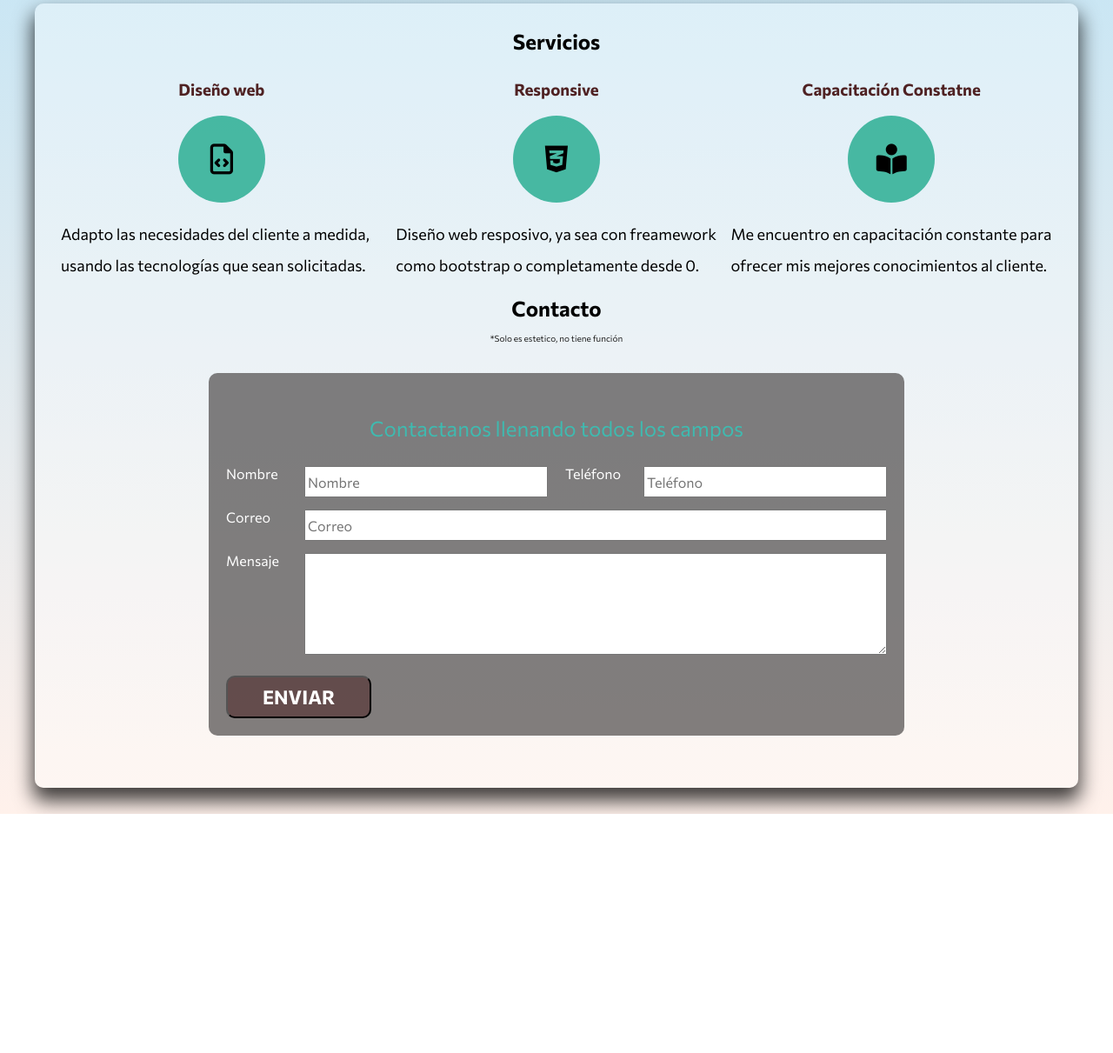
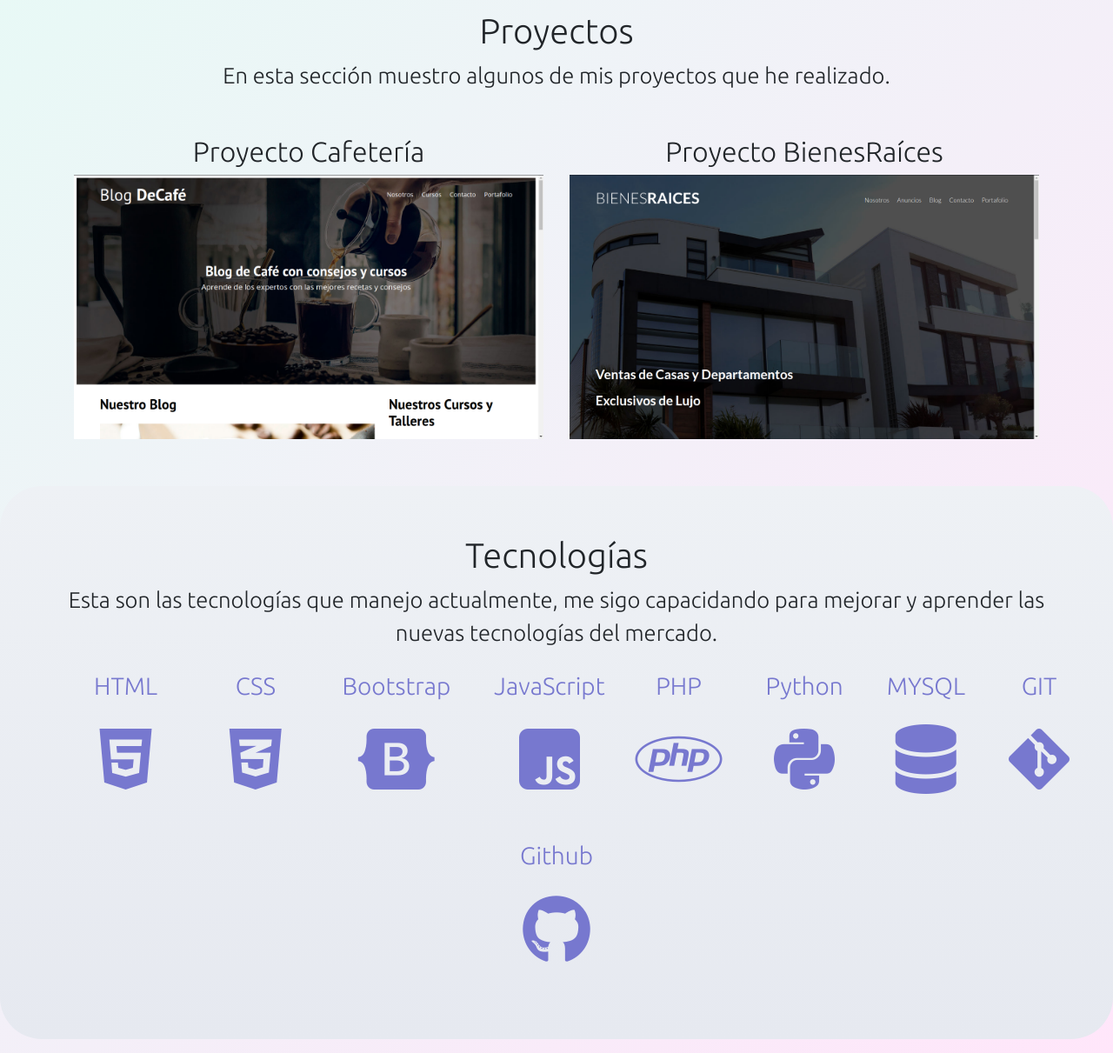
Before and after one commit to espia509/Portafolio, a plain HTML site: page index.html in a window 1280 px wide. Shown: the part 540-1751 px from the top of the page at 87% size. Before the commit the page ends 1476 px from the top, so only its background shows below. Drawn offline with nearby package versions, Linux system fonts and the light colour scheme.

Commit message:
Add files via upload

```diff
--- /dev/null
+++ b/css/styles.css
@@ -0,0 +1,50 @@
+html {
+    box-sizing: border-box;
+    min-height: 100%;
+    scroll-behavior: smooth;
+  }
+  *, *:before, *:after {
+    box-sizing: inherit;
+  }
+body{
+    font-family: 'Ubuntu', sans-serif;
+    font-size: 1.6rem;
+    min-height: 100%;
+    background-image: linear-gradient(-225deg, #E3FDF5 0%, #FFE6FA 100%);
+}
+img{
+    max-width: 100%;
+}
+.porta img{
+    width: 75px;
+}
+header{
+    margin-top: 110px;
+}
+#header{
+    margin-bottom: 50px;
+}
+.header-content-right p{
+    font-size: 1.2rem;
+}
+#sect{
+    text-align: center;
+    margin-top: 50px;
+    padding: 50px 0 30px 0;
+}
+#tec{
+    text-align: center;
+}
+
+.icono{
+
+    margin: 10px;
+    font-size: 5rem;
+    color: rgb(119, 120, 207);
+}
+.colors{
+    background-image: linear-gradient(to top, #e6e9f0 0%, #eef1f5 100%);
+    padding: 2rem;
+    border-radius: 3rem;
+
+}
--- a/index.html
+++ b/index.html
@@ -4,88 +4,169 @@
 <head>
   <meta charset="UTF-8">
   <meta name="viewport" content="width=device-width, initial-scale=1.0">
-  <meta http-equiv="X-UA-Compatible" content="ie=edge">
+  <link rel="stylesheet" href="https://cdnjs.cloudflare.com/ajax/libs/animate.css/4.1.1/animate.min.css" />
+  <!--Normalize-->
+  <link href="https://necolas.github.io/normalize.css/8.0.1/normalize.css" rel="stylesheet">
+  <!--Bootstrap-->
+  <link rel="stylesheet" href="https://cdn.jsdelivr.net/npm/bootstrap@4.5.3/dist/css/bootstrap.min.css"
+    integrity="sha384-TX8t27EcRE3e/ihU7zmQxVncDAy5uIKz4rEkgIXeMed4M0jlfIDPvg6uqKI2xXr2" crossorigin="anonymous">
+  <!--CSS Custom-->
+  <link rel="stylesheet" href="/css/styles.css">
+  <!--Fonts-->
+  <link href="https://fonts.googleapis.com/css2?family=Ubuntu:ital,wght@0,300;1,400&display=swap" rel="stylesheet">
+  <!--Scroll-->
+  <script src="https://unpkg.com/scrollreveal"></script>
   <title>Portafolio</title>
-  <link href="https://necolas.github.io/normalize.css/8.0.1/normalize.css" rel="stylesheet">
-  <link href="https://fonts.googleapis.com/css2?family=Commissioner:wght@400;700&display=swap" rel="stylesheet">
-  <link rel="stylesheet" href="https://cdnjs.cloudflare.com/ajax/libs/animate.css/4.1.1/animate.min.css" />
-  <link rel="stylesheet" href="css/style.css">
 </head>
 
 <body>
-  <header class="site-header">
-    <nav class="animate__animated animate__backInLeft">
-      <a href="#">Inicio</a>
-      <a href="https://espia509.github.io/cafe/">Cafetería</a>
-      <a href="https://lucid-thompson-8a8a63.netlify.app">Bienes raices</a>
-    </nav>
-  </header>
-  <div class="hero">
-    <div class="contenedor-hero">
-      <h1>Desarrollador Web <i class="fas fa-laptop-code"></i></h1>
-      <p><i class="fas fa-map-marker-alt"></i>Ixtapaluca, Edo. Mex.</p>
-      <a href="#" class="btn">Contactar</a>
+  <!--Nav-->
+  <nav class="navbar navbar-expand-lg navbar-dark bg-dark fixed-top animate__animated animate__bounceIn">
+    <div class="container">
+      <div class="porta">
+        <a class="navbar-brand" href="#"><img src="img/logo.png" alt=""></a>
+      </div>
+      <button class="navbar-toggler" type="button" data-toggle="collapse" data-target="#navbarNav"
+        aria-controls="navbarNav" aria-expanded="false" aria-label="Toggle navigation">
+        <span class="navbar-toggler-icon"></span>
+      </button>
+      <div class="collapse navbar-collapse" id="navbarNav">
+        <ul class="navbar-nav ml-auto">
+          <li class="nav-item active">
+            <a class="nav-link" href="#header">¿Quién soy?</a>
+          </li>
+          <li class="nav-item">
+            <a class="nav-link" href="#sect">Proyectos</a>
+          </li>
+          <li class="nav-item">
+            <a class="nav-link" href="#tec">Tecnologías</a>
+          </li>
+        </ul>
       </div>
     </div>
-  <div class="contenedor">
-    <main class="servicios">
-      <h2>Servicios</h2>
-      <div class="contenedor-servi">
-        <div class="servicio">
-          <h3>Diseño web</h3>
-          <div class="iconos">
-            <i class="far fa-file-code"></i>
+  </nav>
+
+  <!--Header-->
+  <header id="header">
+    <div class="conteiner-fluid mt-5">
+      <div class="row">
+        <div class="col-md-6 my-4">
+          <div class="header-content-left ml-5">
+            <img src="img/img1.png" alt="devi" style="width:75%;">
           </div>
-          <p>Adapto las necesidades del cliente a medida, usando las tecnologías que sean solicitadas.</p>
         </div>
-        <div class="servicio">
-          <h3>Responsive</h3>
-          <div class="iconos">
-            <i class="fab fa-css3-alt"></i>
+        <div class="col-md-6 my-4">
+          <div class="header-content-right mr-5 ml-5">
+            <h1>¿Quién soy?</h1><br>
+            <p>Mi nombre es Daniel Gonzalez Escalante, soy egresado de la carrera de Ingeniería en TIC's (Tecnologías de
+              la Información y Comunicaciones) y estoy en proceso para obtener mi titulo.</p>
+            <p>Actualmente me encuentro mejorando mis habilidades y conocimientos en el desarrollo web.</p>
           </div>
-          <p>Diseño web resposivo, ya sea con freamework como bootstrap o completamente desde 0.</p>
         </div>
-        <div class="servicio">
-          <h3>Capacitación Constatne</h3>
-          <div class="iconos">
-            <i class="fas fa-book-reader"></i>
       </div>
-          <p>Me encuentro en capacitación constante para ofrecer mis mejores conocimientos al cliente.</p>
+    </div>
+  </header>
+
+  <!--Section-->
+  <main id="sect">
+    <div class="container my-4">
+      <p class="h1 mb-2">Proyectos</p>
+      <div class="row">
+        <p class="m-auto">En esta sección muestro algunos de mis proyectos que he realizado.</p>
+      </div>
+      <div class="row mt-5">
+        <div class="col">
+          <p class="h2">Proyecto Cafetería</p>
+          <a href="https://espia509.github.io/cafe/">
+            <img src="img/imgcaf.png" alt="caf">
+          </a>
+        </div>
+        <div class="col">
+          <p class="h2">Proyecto BienesRaíces</p>
+          <a href="https://vigilant-gates-2c7c00.netlify.app">
+            <img src="img/imgbie.png" alt="bien">
+          </a>
+        </div>
       </div>
     </div>
   </main>
-    <section id="contacto" class="contacto">
-      <h2>Contacto</h2>
-      <div class="ojo">
-        <p>*Solo es estetico, no tiene función</p>
+
+  <section id="tec" class="colors">
+    <div class="container my-4">
+      <p class="h1 mb-2">Tecnologías</p>
+      <div class="row">
+        <p class="m-auto">Esta son las tecnologías que manejo actualmente, me sigo capacidando para mejorar y aprender
+          las nuevas tecnologías del mercado.</p>
+        <div class="col mt-4 icono">
+          <p class="h3">HTML</p>
+          <i class="fab fa-html5"></i>
+          </a>
         </div>
-      <form action="#">
-        <legend>Contactanos llenando todos los campos</legend>
-        <div class="contenedor-campos">
-          <div class="campos">
-            <label>Nombre</label>
-            <input type="text" name="nombre" placeholder="Nombre">
+        <div class="col mt-4 icono">
+          <p class="h3">CSS</p>
+          <i class="fab fa-css3-alt"></i>
+          </a>
         </div>
-          <div class="campos">
-            <label>Teléfono</label>
-            <input type="tel" name="nombre" placeholder="Teléfono">
+        <div class="col mt-4 icono">
+          <p class="h3">Bootstrap</p>
+          <i class="fab fa-bootstrap"></i>
+          </a>
         </div>
-          <div class="campos w-100">
-            <label>Correo</label>
-            <input type="email" name="nombre" placeholder="Correo">
+        <div class="col mt-4 icono">
+          <p class="h3">JavaScript</p>
+          <i class="fab fa-js-square"></i>
+          </a>
         </div>
-          <div class="campos w-100">
-            <label>Mensaje</label>
-            <textarea name="name" rows="6" cols="75"></textarea>
+        <div class="row">
+          <div class="col mt-4 icono">
+            <p class="h3">PHP</p>
+            <i class="fab fa-php"></i>
+            </a>
+          </div>
+          <div class="col mt-4 icono">
+            <p class="h3">Python</p>
+            <i class="fab fa-python"></i>
+            </a>
+          </div>
+          <div class="col mt-4 icono">
+            <p class="h3">MYSQL</p>
+            <i class="fas fa-database"></i>
+            </a>
+          </div>
+          <div class="col mt-4 icono">
+            <p class="h3">GIT</p>
+            <i class="fab fa-git-alt"></i>
+            </a>
           </div>
         </div>
-        <div class="enviar">
-          <input type="submit" class="btn" value="Enviar">
+        <div class="row">
         </div>
-      </form>
+        <div class="col mt-4 icono">
+          <p class="h3">Github</p>
+          <i class="fab fa-github"></i>
+          </a>
+        </div>
+      </div>
+    </div>
+    </div>
   </section>
+
+  <footer class="foot">
+    <div class="navbar">
+
     </div>
+  </footer>
+
+  <!--Sript Bootstrap-->
+  <script src="https://code.jquery.com/jquery-3.5.1.slim.min.js"
+    integrity="sha384-DfXdz2htPH0lsSSs5nCTpuj/zy4C+OGpamoFVy38MVBnE+IbbVYUew+OrCXaRkfj" crossorigin="anonymous">
+  </script>
+  <script src="https://cdn.jsdelivr.net/npm/bootstrap@4.5.3/dist/js/bootstrap.bundle.min.js"
+    integrity="sha384-ho+j7jyWK8fNQe+A12Hb8AhRq26LrZ/JpcUGGOn+Y7RsweNrtN/tE3MoK7ZeZDyx" crossorigin="anonymous">
+  </script>
   <script src="https://kit.fontawesome.com/775d99ea06.js" crossorigin="anonymous"></script>
+
+  <script src="main.js"></script>
 </body>
 
 </html>
--- /dev/null
+++ b/main.js
@@ -0,0 +1,21 @@
+window.sr = ScrollReveal();
+sr.reveal('.header-content-left', {
+    duration: 2000,
+    origin: 'top',
+    distance: '300px'
+});
+sr.reveal('.header-content-right', {
+    duration: 2000,
+    origin: 'bottom',
+    distance: '300px'
+});
+sr.reveal('#sect', {
+    duration: 2000,
+    origin: 'left',
+    distance: '300px'
+});
+sr.reveal('#tec', {
+    duration: 2000,
+    origin: 'bottom',
+    delay: 200
+});
```
Also changed, not shown: img/img1.png (added), img/imgbie.png (added), img/imgcaf.png (added), img/logo.png (added). Lines whose indentation alone changed are shown as unchanged.
